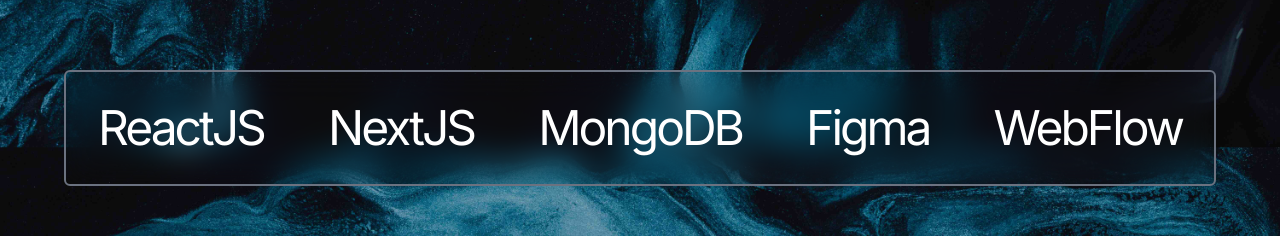
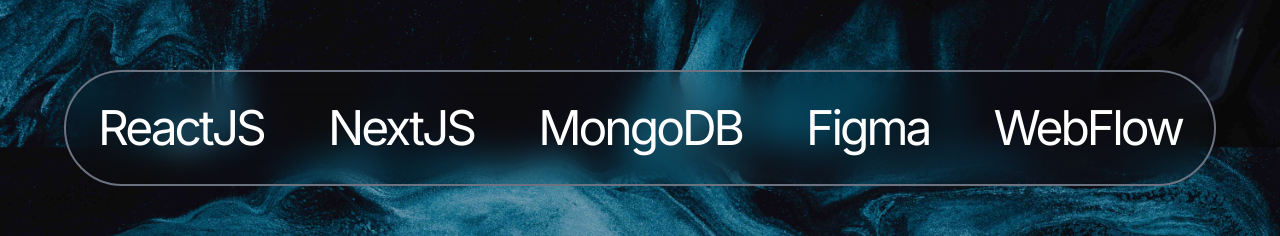
Before and after one commit to Mahi-Eshu/theweekendcoders, a Next.js app: page / in a window 1280 px wide. Shown: the part 706-942 px from the top of the page. Built offline with nearby package versions, Linux system fonts and the light colour scheme.

Commit message:
interface changes2

```diff
--- a/src/app/components/HeroSection.jsx
+++ b/src/app/components/HeroSection.jsx
@@ -16,7 +16,7 @@
       <Link href="/contact_us"><button className="my-10 px-14 py-7 lg:px-20 lg:py-10 backdrop-blur-lg text-white text-2xl font-medium border-2 border-gray-500 rounded-full hover:backdrop-blur-0">Get in Touch</button></Link>
       </div>
       <h1 className="text-[#B8B8B8] text-4xl text-center my-20">We are experts in</h1>
-    <div className="flex flex-col lg:flex-row lg:flex-wrap justify-between lg:justify-center xl:justify-between items-center gap-10 text-5xl text-white backdrop-blur-lg p-8 rounded-md border-2 border-gray-500">
+    <div className="flex flex-col lg:flex-row lg:flex-wrap justify-between lg:justify-center xl:justify-between items-center gap-10 text-5xl text-white backdrop-blur-lg p-8 lg:rounded-full rounded-md border-2 border-gray-500">
         <p className="hover:text-orange-300">ReactJS</p>
         <p className="hover:text-gray-200">NextJS</p>
         <p className="hover:text-green-300">MongoDB</p>
```
